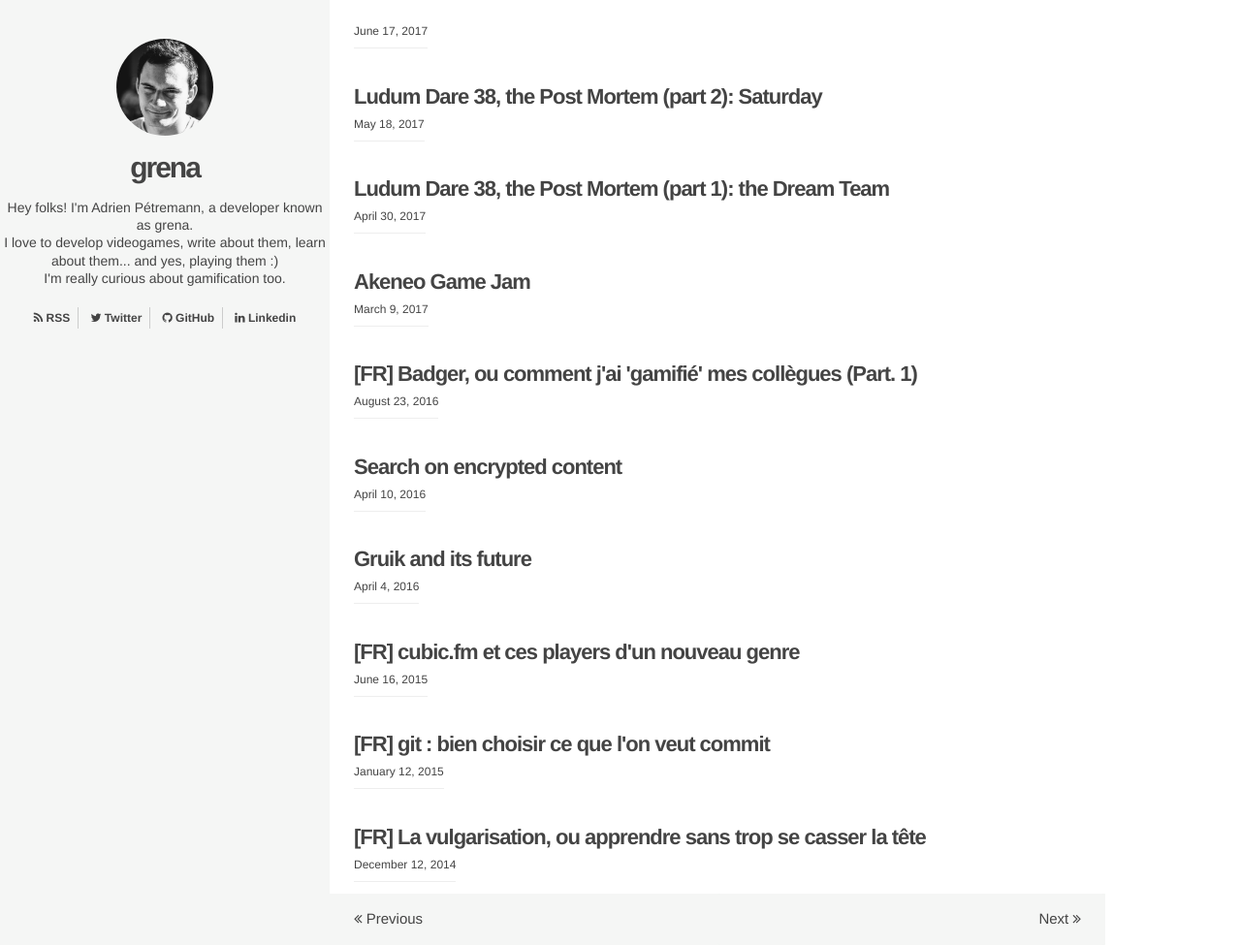
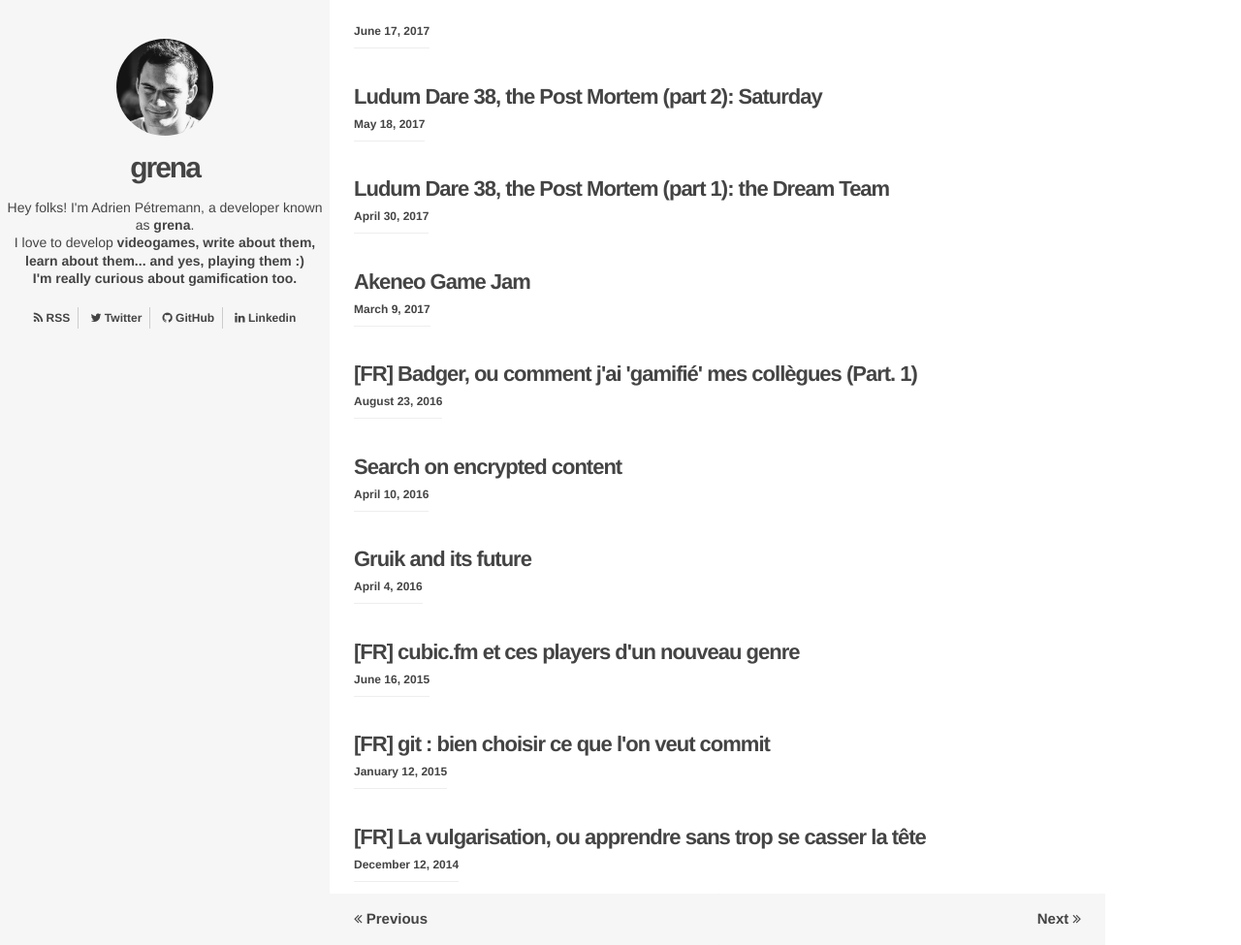
Before and after one commit to grena/grena.github.io, a Jekyll site: the page built from index.html, in a window 1280 px wide and 975 px high. Shown: the whole window at 97% size. Built offline with Jekyll 4.4.1, drawn with Linux system fonts in a browser that asks for light colours; the list of posts is cut into pages by our own code.

```diff
--- a/_includes/header.html
+++ b/_includes/header.html
@@ -21,9 +21,9 @@
         </h1>
         <div class="sidebar__profile-bio clear">
           <p>
-            Hey folks! I'm Adrien Pétremann, a developer known as grena.<br>
-            I love to develop videogames, write about them, learn about them... and yes, playing them :)<br>
-            I'm really curious about gamification too.<br>
+            Hey folks! I'm Adrien Pétremann, a developer known as <b>grena</b>.<br>
+            I love to develop <b>videogames<//b>, write about them, learn about them... and yes, playing them :)<br>
+            I'm really curious about <b>gamification</b> too.<br>
           </p>
         </div>
         <nav class="sidebar__profile-nav">
```
